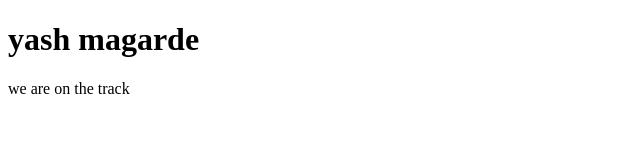
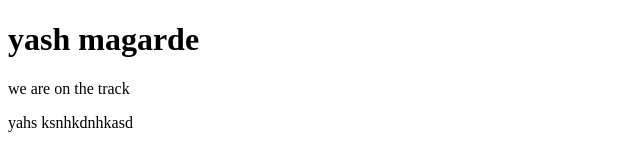
Before and after one commit to Yashmagarde/final-testing, a plain HTML site: page index.html in a window 1280 px wide. Shown: the whole page, without its empty margins (0-640 px from the left). Drawn offline with Linux system fonts and the light colour scheme.

Commit message:
teuygdjfbvdf

```diff
--- a/index.html
+++ b/index.html
@@ -8,6 +8,6 @@
 <body>
     <h1>yash magarde</h1>
     <p>we are on the track</p>
-    <p></p>
+    <p>yahs ksnhkdnhkasd</p>
 </body>
 </html>
```
